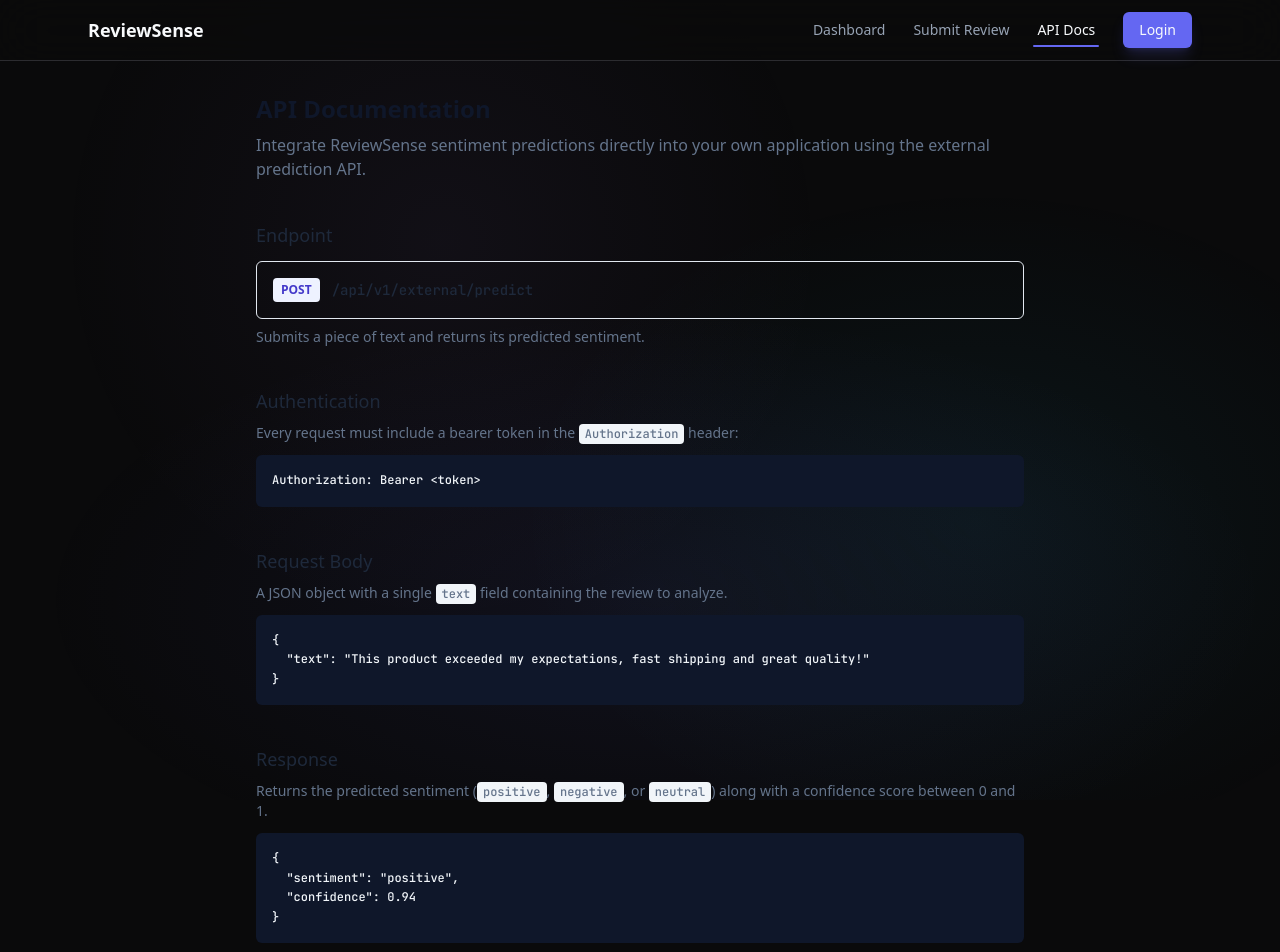
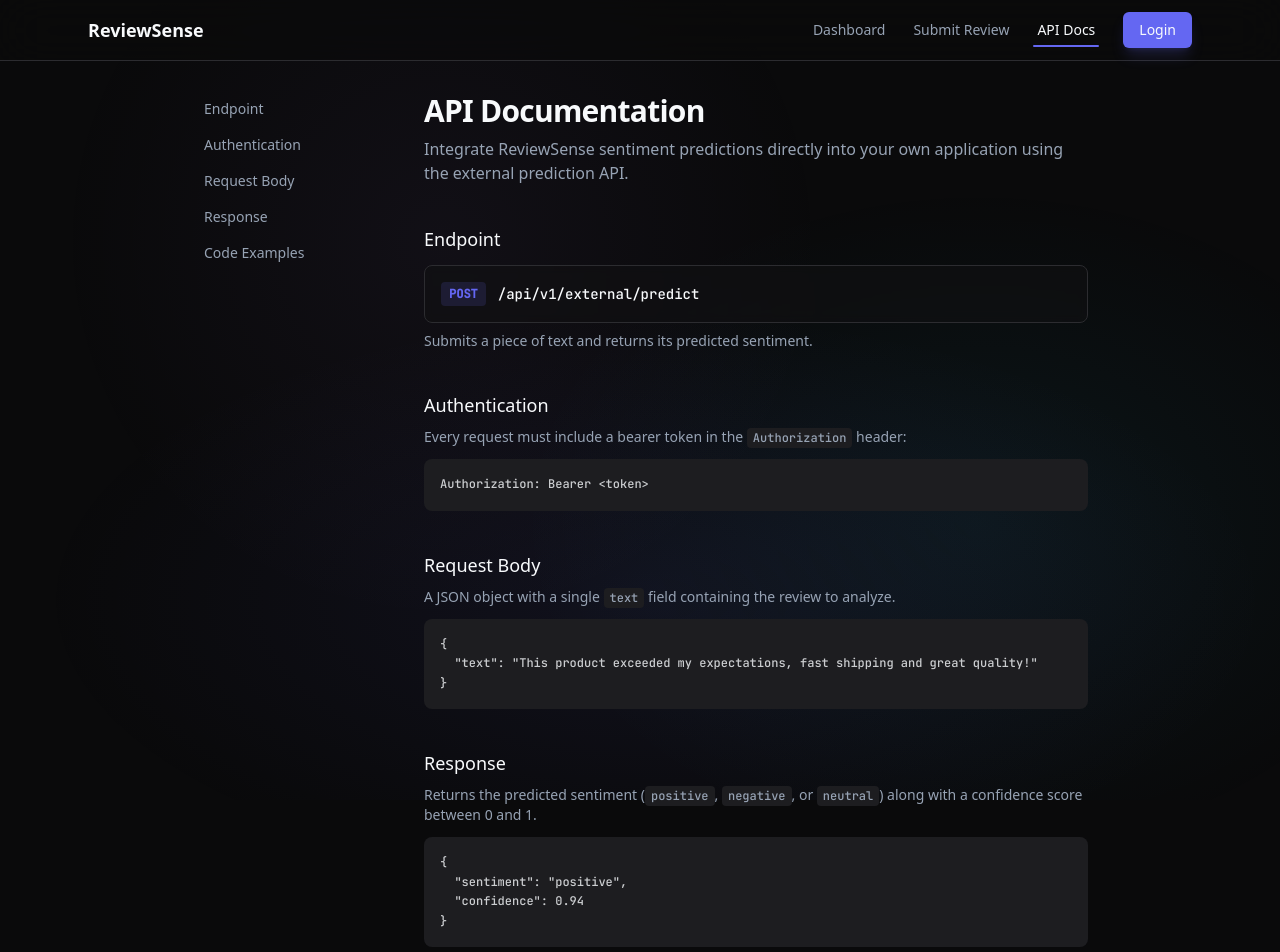
Before and after one commit to LeMages/ReviewSense, a React (Vite) app in the folder frontend/: page /api-docs in a window 1280 px wide. Shown: the top 952 px of the page. Built offline with nearby package versions, Linux system fonts and the light colour scheme.

Commit message:
refactor: dark themed pages — Login, SubmitReview, ApiDocs, NotFound with animations

```diff
--- a/frontend/src/pages/ApiDocs.tsx
+++ b/frontend/src/pages/ApiDocs.tsx
@@ -1,3 +1,7 @@
+import { useState } from 'react'
+import { motion } from 'framer-motion'
+import { Copy, Check } from 'lucide-react'
+
 const API_URL = window.__CONFIG__?.API_URL || import.meta.env.VITE_API_URL || 'http://localhost:3000'
 const ENDPOINT_PATH = '/api/v1/external/predict'
 
@@ -30,90 +34,133 @@
 // { sentiment: 'positive', confidence: 0.94 }`
 
 function CodeBlock({ code }: { code: string }) {
+  const [copied, setCopied] = useState(false)
+
+  const handleCopy = async () => {
+    await navigator.clipboard.writeText(code)
+    setCopied(true)
+    setTimeout(() => setCopied(false), 2000)
+  }
+
   return (
-    <pre className="overflow-x-auto rounded-md bg-slate-900 p-4 text-xs leading-relaxed text-slate-100">
+    <div className="group relative">
+      <button
+        type="button"
+        onClick={handleCopy}
+        className="absolute right-3 top-3 rounded-md p-1.5 text-muted-foreground opacity-0 transition-all hover:bg-secondary hover:text-foreground group-hover:opacity-100"
+        aria-label="Copy code"
+      >
+        {copied ? <Check className="h-4 w-4 text-positive" /> : <Copy className="h-4 w-4" />}
+      </button>
+      <pre className="overflow-x-auto rounded-lg bg-secondary p-4 font-mono text-xs leading-relaxed text-foreground/80">
         <code>{code}</code>
       </pre>
+    </div>
   )
 }
 
+const sections = [
+  { id: 'endpoint', label: 'Endpoint' },
+  { id: 'auth', label: 'Authentication' },
+  { id: 'request', label: 'Request Body' },
+  { id: 'response', label: 'Response' },
+  { id: 'examples', label: 'Code Examples' },
+] as const
+
 export default function ApiDocs() {
   return (
-    <div className="mx-auto max-w-3xl">
-      <h1 className="text-2xl font-semibold text-slate-900">API Documentation</h1>
-      <p className="mt-2 text-slate-500">
+    <div className="mx-auto max-w-4xl lg:flex lg:gap-10">
+      <aside className="hidden lg:sticky lg:top-20 lg:block lg:h-fit lg:w-48 lg:shrink-0">
+        <nav className="space-y-1">
+          {sections.map((section) => (
+            <a
+              key={section.id}
+              href={`#${section.id}`}
+              className="block rounded-md px-3 py-1.5 text-sm text-muted-foreground transition-colors hover:bg-secondary hover:text-foreground"
+            >
+              {section.label}
+            </a>
+          ))}
+        </nav>
+      </aside>
+
+      <div className="min-w-0 flex-1">
+        <motion.div initial={{ opacity: 0, y: 12 }} animate={{ opacity: 1, y: 0 }}>
+          <h1 className="font-display text-3xl font-bold tracking-tight text-foreground">API Documentation</h1>
+          <p className="mt-2 text-muted-foreground">
             Integrate ReviewSense sentiment predictions directly into your own
             application using the external prediction API.
           </p>
+        </motion.div>
 
-      <section className="mt-10">
-        <h2 className="text-lg font-medium text-slate-800">Endpoint</h2>
-        <div className="mt-3 flex items-center gap-3 rounded-md border border-slate-200 p-4">
-          <span className="rounded bg-indigo-50 px-2 py-1 text-xs font-semibold text-indigo-700">
+        <motion.section id="endpoint" className="mt-10" initial={{ opacity: 0, y: 16 }} whileInView={{ opacity: 1, y: 0 }} viewport={{ once: true }}>
+          <h2 className="font-display text-lg font-medium text-foreground">Endpoint</h2>
+          <div className="mt-3 flex items-center gap-3 rounded-lg border border-border bg-card/60 p-4 backdrop-blur-sm">
+            <span className="rounded bg-primary/15 px-2 py-1 font-mono text-xs font-semibold text-primary">
               POST
             </span>
-          <code className="text-sm text-slate-800">{ENDPOINT_PATH}</code>
+            <code className="font-mono text-sm text-foreground">{ENDPOINT_PATH}</code>
           </div>
-        <p className="mt-2 text-sm text-slate-500">
+          <p className="mt-2 text-sm text-muted-foreground">
             Submits a piece of text and returns its predicted sentiment.
           </p>
-      </section>
+        </motion.section>
 
-      <section className="mt-10">
-        <h2 className="text-lg font-medium text-slate-800">Authentication</h2>
-        <p className="mt-2 text-sm text-slate-500">
+        <motion.section id="auth" className="mt-10" initial={{ opacity: 0, y: 16 }} whileInView={{ opacity: 1, y: 0 }} viewport={{ once: true }}>
+          <h2 className="font-display text-lg font-medium text-foreground">Authentication</h2>
+          <p className="mt-2 text-sm text-muted-foreground">
             Every request must include a bearer token in the{' '}
-          <code className="rounded bg-slate-100 px-1.5 py-0.5 text-xs">Authorization</code>{' '}
+            <code className="rounded bg-secondary px-1.5 py-0.5 font-mono text-xs">Authorization</code>{' '}
             header:
           </p>
           <div className="mt-3">
             <CodeBlock code="Authorization: Bearer <token>" />
           </div>
-      </section>
+        </motion.section>
 
-      <section className="mt-10">
-        <h2 className="text-lg font-medium text-slate-800">Request Body</h2>
-        <p className="mt-2 text-sm text-slate-500">
-          A JSON object with a single <code className="rounded bg-slate-100 px-1.5 py-0.5 text-xs">text</code> field
-          containing the review to analyze.
+        <motion.section id="request" className="mt-10" initial={{ opacity: 0, y: 16 }} whileInView={{ opacity: 1, y: 0 }} viewport={{ once: true }}>
+          <h2 className="font-display text-lg font-medium text-foreground">Request Body</h2>
+          <p className="mt-2 text-sm text-muted-foreground">
+            A JSON object with a single{' '}
+            <code className="rounded bg-secondary px-1.5 py-0.5 font-mono text-xs">text</code>{' '}
+            field containing the review to analyze.
           </p>
           <div className="mt-3">
             <CodeBlock code={exampleRequestBody} />
           </div>
-      </section>
+        </motion.section>
 
-      <section className="mt-10">
-        <h2 className="text-lg font-medium text-slate-800">Response</h2>
-        <p className="mt-2 text-sm text-slate-500">
-          Returns the predicted sentiment (<code className="rounded bg-slate-100 px-1.5 py-0.5 text-xs">positive</code>,{' '}
-          <code className="rounded bg-slate-100 px-1.5 py-0.5 text-xs">negative</code>, or{' '}
-          <code className="rounded bg-slate-100 px-1.5 py-0.5 text-xs">neutral</code>) along with a confidence
+        <motion.section id="response" className="mt-10" initial={{ opacity: 0, y: 16 }} whileInView={{ opacity: 1, y: 0 }} viewport={{ once: true }}>
+          <h2 className="font-display text-lg font-medium text-foreground">Response</h2>
+          <p className="mt-2 text-sm text-muted-foreground">
+            Returns the predicted sentiment (<code className="rounded bg-secondary px-1.5 py-0.5 font-mono text-xs">positive</code>,{' '}
+            <code className="rounded bg-secondary px-1.5 py-0.5 font-mono text-xs">negative</code>, or{' '}
+            <code className="rounded bg-secondary px-1.5 py-0.5 font-mono text-xs">neutral</code>) along with a confidence
             score between 0 and 1.
           </p>
           <div className="mt-3">
             <CodeBlock code={exampleResponseBody} />
           </div>
-      </section>
+        </motion.section>
 
-      <section className="mt-10">
-        <h2 className="text-lg font-medium text-slate-800">Code Examples</h2>
-
+        <motion.section id="examples" className="mt-10" initial={{ opacity: 0, y: 16 }} whileInView={{ opacity: 1, y: 0 }} viewport={{ once: true }}>
+          <h2 className="font-display text-lg font-medium text-foreground">Code Examples</h2>
           <div className="mt-4 space-y-6">
             <div>
-            <h3 className="text-sm font-semibold text-slate-600">curl</h3>
+              <h3 className="text-sm font-semibold text-muted-foreground">curl</h3>
               <div className="mt-2">
                 <CodeBlock code={curlSnippet} />
               </div>
             </div>
-
             <div>
-            <h3 className="text-sm font-semibold text-slate-600">JavaScript</h3>
+              <h3 className="text-sm font-semibold text-muted-foreground">JavaScript</h3>
               <div className="mt-2">
                 <CodeBlock code={jsSnippet} />
               </div>
             </div>
           </div>
-      </section>
+        </motion.section>
+      </div>
     </div>
   )
 }
--- a/frontend/src/pages/NotFound.tsx
+++ b/frontend/src/pages/NotFound.tsx
@@ -1,16 +1,78 @@
+import { useEffect, useState } from 'react'
 import { Link } from 'react-router-dom'
+import { motion } from 'framer-motion'
+
+function WanderingPulse() {
+  const [pos, setPos] = useState({ x: 50, y: 50 })
+  const [color, setColor] = useState('hsl(var(--primary))')
+
+  useEffect(() => {
+    const prefersReduced = window.matchMedia('(prefers-reduced-motion: reduce)').matches
+    if (prefersReduced) return
+
+    const colors = ['hsl(var(--primary))', 'hsl(var(--positive))', 'hsl(var(--chart-4))']
+    const interval = setInterval(() => {
+      setPos({
+        x: Math.random() * 80 + 10,
+        y: Math.random() * 80 + 10,
+      })
+      setColor(colors[Math.floor(Math.random() * colors.length)])
+    }, 2000)
+
+    return () => clearInterval(interval)
+  }, [])
+
+  return (
+    <motion.div
+      className="pointer-events-none absolute h-4 w-4 rounded-full blur-sm"
+      style={{ backgroundColor: color, boxShadow: `0 0 20px ${color}` }}
+      animate={{ left: `${pos.x}%`, top: `${pos.y}%` }}
+      transition={{ duration: 2, ease: 'easeInOut' }}
+    />
+  )
+}
 
 export default function NotFound() {
   return (
-    <div className="flex min-h-[60vh] flex-col items-center justify-center text-center">
-      <h1 className="text-5xl font-bold text-indigo-600">404</h1>
-      <p className="mt-3 text-slate-500">This page does not exist.</p>
-      <Link
-        to="/"
-        className="mt-6 rounded-md bg-indigo-600 px-5 py-2.5 text-sm font-medium text-white transition hover:bg-indigo-700"
+    <div className="relative flex min-h-[70vh] flex-col items-center justify-center text-center overflow-hidden">
+      <WanderingPulse />
+
+      <motion.h1
+        className="font-display text-[10rem] font-bold leading-none tracking-tighter"
+        style={{
+          background: 'linear-gradient(135deg, hsl(var(--primary)), hsl(var(--positive)), hsl(var(--chart-4)))',
+          backgroundSize: '200% 200%',
+          WebkitBackgroundClip: 'text',
+          WebkitTextFillColor: 'transparent',
+        }}
+        initial={{ opacity: 0, scale: 0.5 }}
+        animate={{ opacity: 1, scale: 1 }}
+        transition={{ duration: 0.6, ease: [0.16, 1, 0.3, 1] }}
       >
-        Back to home
-      </Link>
+        404
+      </motion.h1>
+
+      <motion.p
+        className="mt-4 text-lg text-muted-foreground"
+        initial={{ opacity: 0, y: 12 }}
+        animate={{ opacity: 1, y: 0 }}
+        transition={{ delay: 0.2 }}
+      >
+        This page doesn&apos;t exist. The sentiment is... lost.
+      </motion.p>
+
+      <motion.div
+        initial={{ opacity: 0, y: 12 }}
+        animate={{ opacity: 1, y: 0 }}
+        transition={{ delay: 0.4 }}
+      >
+        <Link
+          to="/"
+          className="mt-8 inline-flex items-center gap-2 rounded-md bg-primary px-5 py-2.5 text-sm font-medium text-primary-foreground shadow-lg shadow-primary/20 transition-all hover:bg-primary/90 active:scale-[0.98]"
+        >
+          Back to Safety
+        </Link>
+      </motion.div>
     </div>
   )
 }
```
Also changed, not shown: frontend/src/pages/Login.tsx (+33 -10 lines), frontend/src/pages/SubmitReview.tsx (+109 -48 lines). Lines whose indentation alone changed are shown as unchanged.
